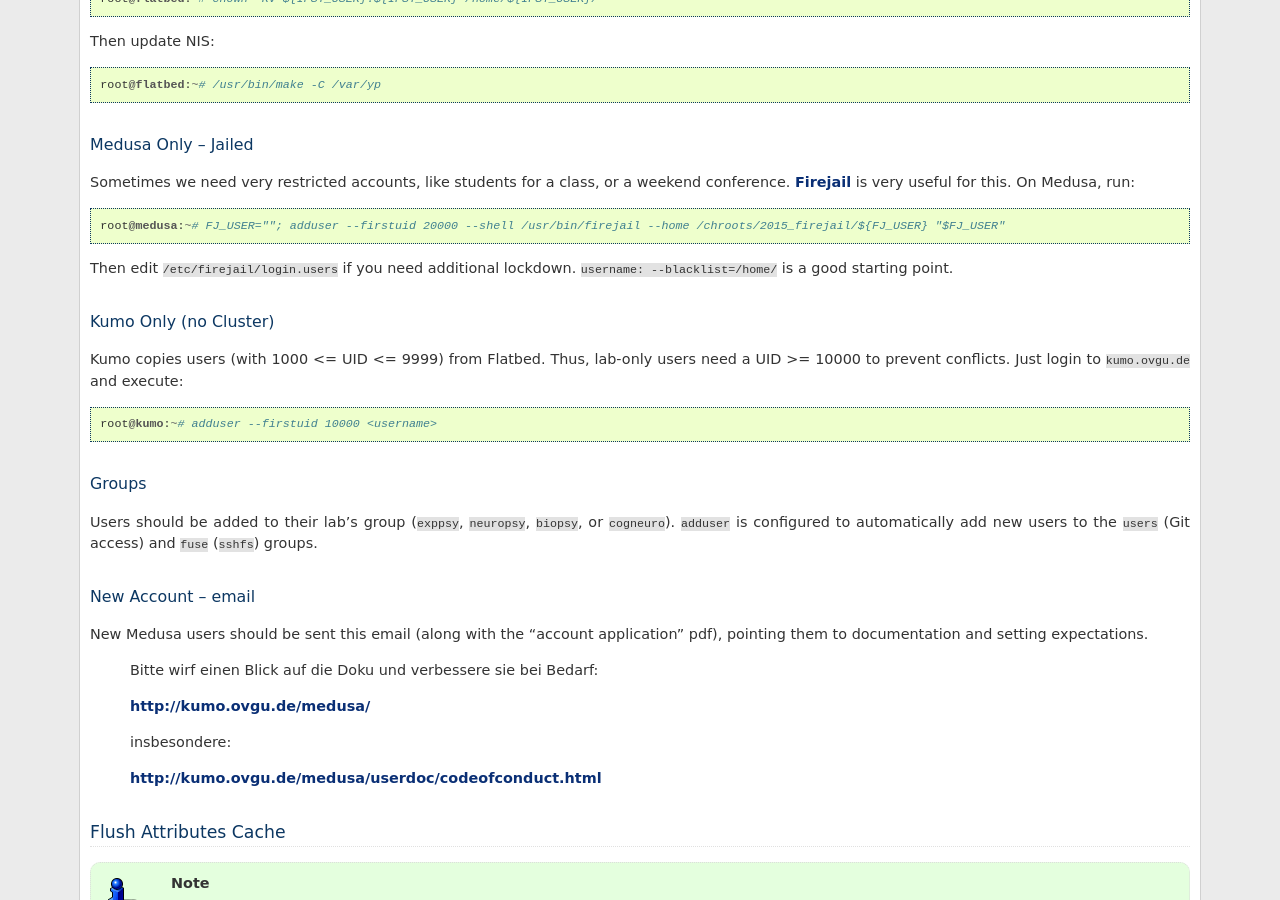
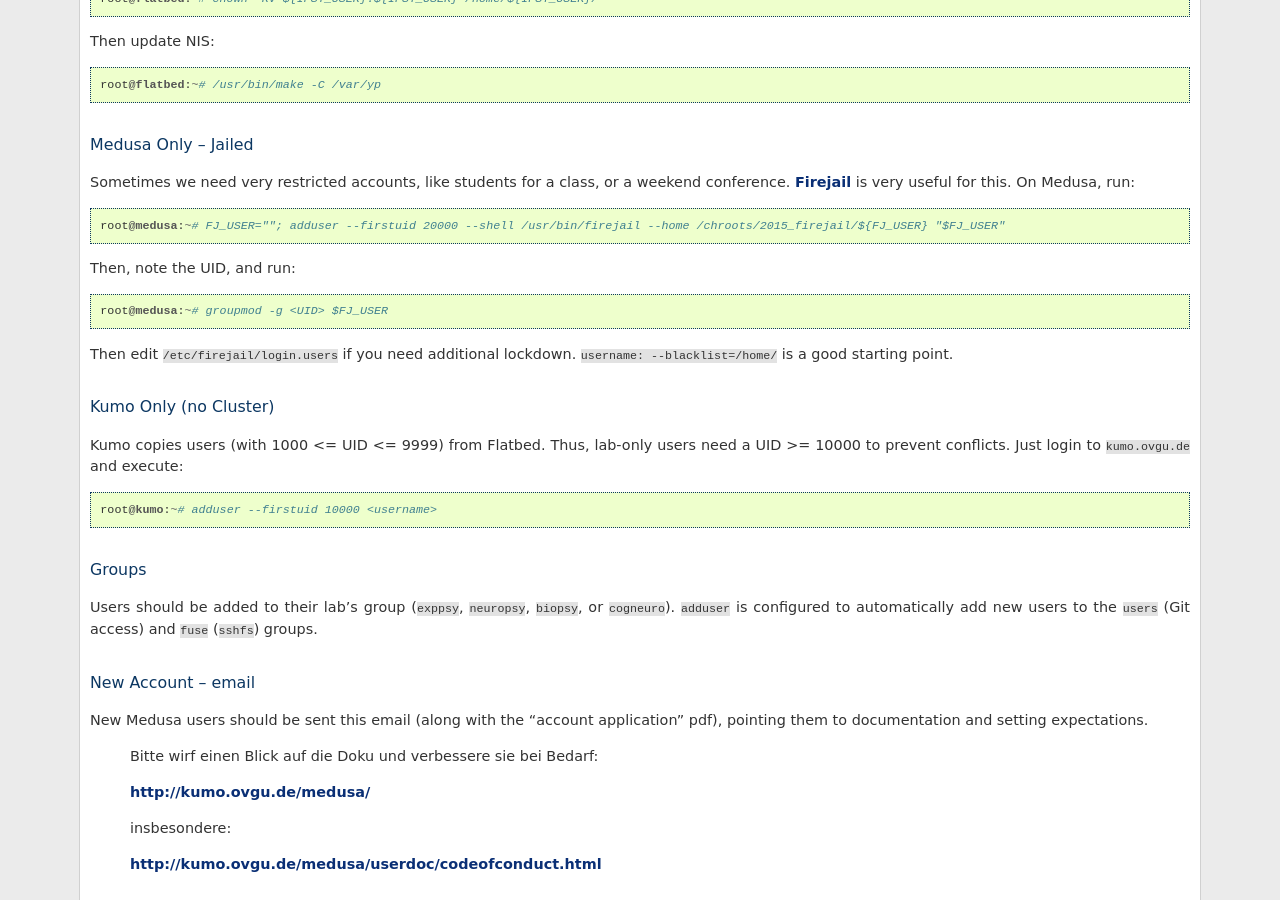
Before and after one commit to psychoinformatics-de/ipsy-docs, a Sphinx documentation site: the page built from source/internal/common_tasks.rst, in a window 1280 px wide and 900 px high, scrolled down 776 px. Built offline with Sphinx 7.4.7, drawn with Linux system fonts in a browser that asks for light colours; formulas are drawn with MathJax 3.

Commit message:
Note needed GID changes (since there's no --firstgid option)

```diff
--- a/source/internal/common_tasks.rst
+++ b/source/internal/common_tasks.rst
@@ -45,6 +45,10 @@ Sometimes we need very restricted accounts, like students for a class, or a
 weekend conference. `Firejail`_ is very useful for this. On Medusa, run::
 
   root@medusa:~# FJ_USER=""; adduser --firstuid 20000 --shell /usr/bin/firejail --home /chroots/2015_firejail/${FJ_USER} "$FJ_USER"
+
+Then, note the UID, and run::
+
+  root@medusa:~# groupmod -g <UID> $FJ_USER
 
 Then edit ``/etc/firejail/login.users`` if you need additional lockdown.
 ``username: --blacklist=/home/`` is a good starting point.
```
